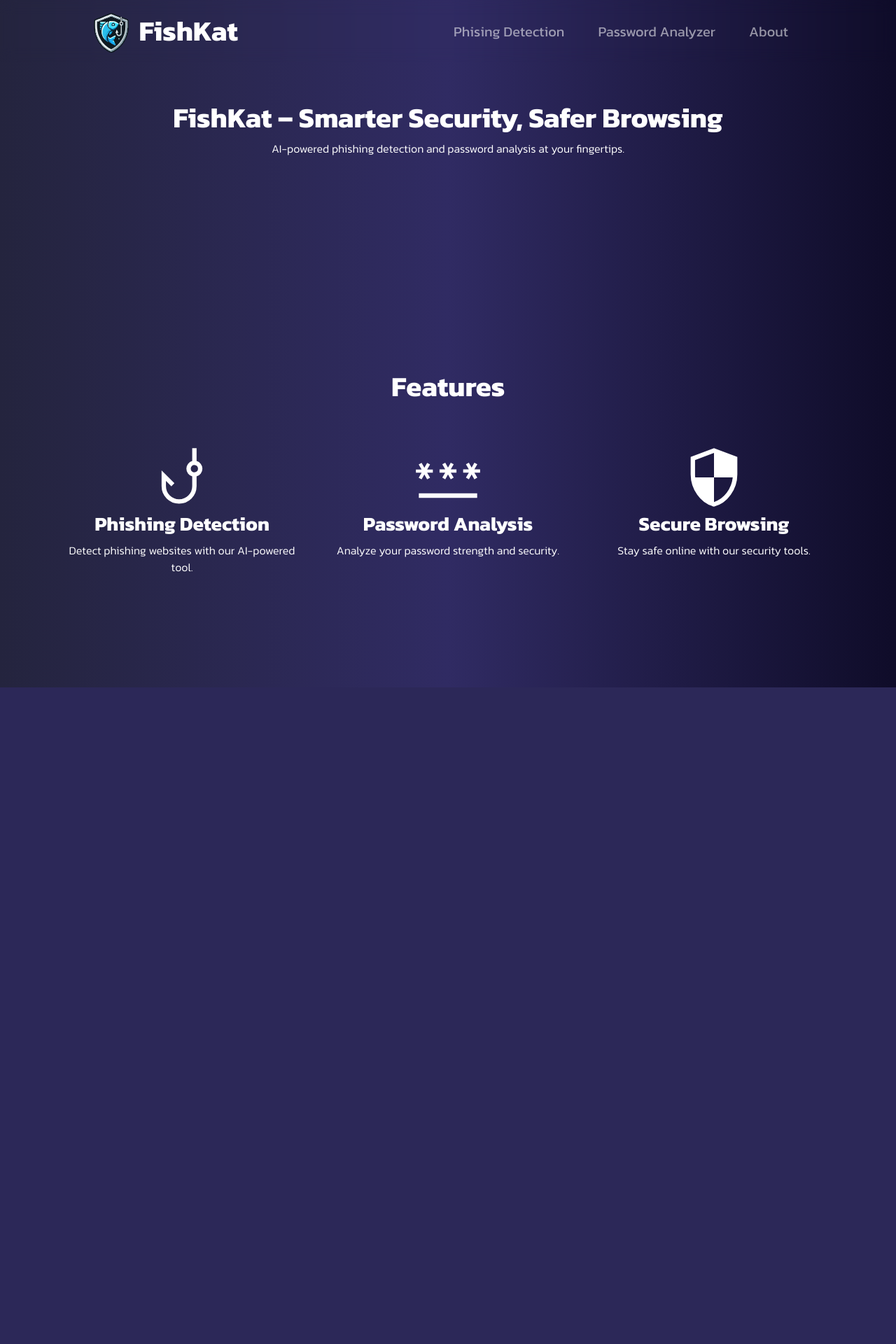
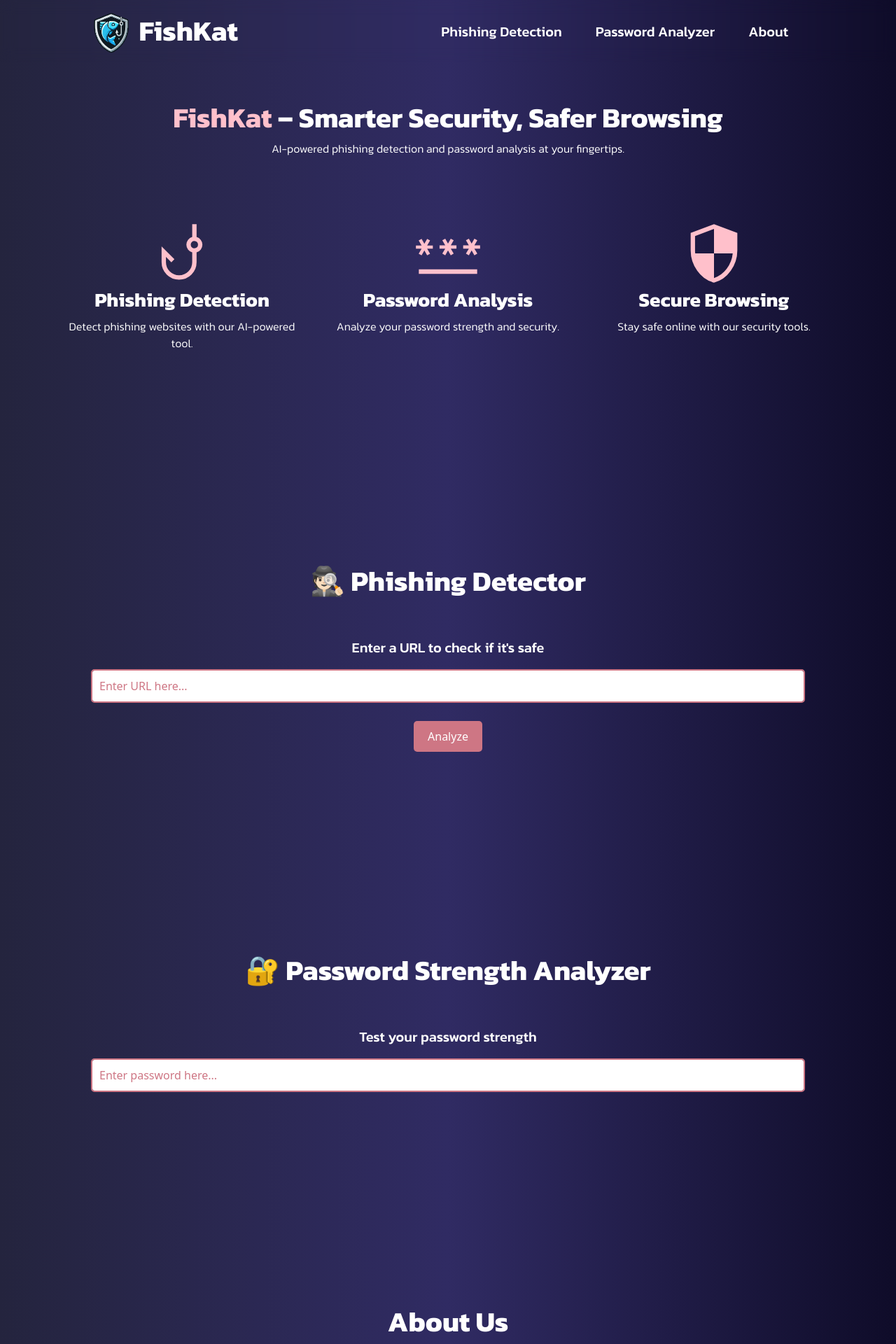
Before and after one commit to shamak24/FishKat, a Django app: page / in a window 1280 px wide. Shown: the top 1920 px of the page at 70% size. Before the commit the page ends 982 px from the top, so only its background shows below. Run offline with Django 5.2, Linux system fonts and the light colour scheme; some web fonts are replaced.

Commit message:
landing page✅

```diff
--- a/fishkat/templates/pages/home.html
+++ b/fishkat/templates/pages/home.html
@@ -5,6 +5,48 @@
 {% endblock %}
 {% block body %}
 <style>
+  .form-control{
+    width: 100%;
+    padding: 10px;
+    margin: 10px 0;
+    border-radius: 5px;
+    border: 2px solid rgb(206, 118, 132);
+  }
+  .form-control:focus{
+    border-color: rgb(186, 97, 112);
+    box-shadow: 0px 1px 1px rgba(0, 0, 0, 0.075) inset, 0px 0px 8px pink;
+  }
+  .form-control::placeholder{
+    color: rgb(206, 118, 132);
+  }
+
+  .form-control[type="password", type="text"]{
+    font-family: 'kanit-regular';
+  }
+  .btn{
+    background-color: rgb(206, 118, 132);
+    color: white;
+    border: none;
+    padding: 10px 20px;
+    border-radius: 5px;
+    cursor: pointer;
+  }
+  .btn:hover{
+    background-color: rgb(122, 66, 75);
+  }
+  #navigation:hover {
+    color: pink;
+    transform: scale(1.05);
+    transition: ease-in-out 0.3s;
+  }
+  /* #features:hover {
+    transform: scale(1.05);
+    transition: ease-in-out 0.3s;
+  } */
+  .navbar-brand:hover{
+    transform: scale(1.05);
+    transition: ease-in-out 0.3s;
+  }
   .navbar{
     background-color: transparent;
     backdrop-filter: blur(10px);
@@ -15,6 +57,16 @@
     background: -webkit-linear-gradient(to right, #24243e, #302b63, #0f0c29);  /* Chrome 10-25, Safari 5.1-6 */
     background: linear-gradient(to right, #24243e, #302b63, #0f0c29); /* W3C, IE 10+/ Edge, Firefox 16+, Chrome 26+, Opera 12+, Safari 7+ */
   }
+  @media screen and (max-width: 358px) {
+    .navbar-brand {
+      font-size: 1.2rem;
+
+    }
+    #logo {
+      height: 30px;
+    }
+
+  }
 </style>
 
 <!--NAVBAR-->
@@ -22,7 +74,7 @@
   <div class="container">
     <a class="navbar-brand px-5 fs-1" href="#">
       <!--LOGO-->
-      <img
+      <img id="logo"
         src="{% static 'Icons/Logo.svg' %}"
         alt="FishKat Logo"
         style="height: 58px"
@@ -43,15 +95,15 @@
     </button>
     <!--NAVIGATION LINKS-->
     <div class="collapse navbar-collapse" id="navbarSupportedContent">
-      <ul class="navbar-nav ms-auto mb-2 mb-lg-0 fs-5 px-5 kanit-regular">
+      <ul class="navbar-nav ms-auto mb-2 mb-lg-0 fs-5 px-5 kanit-medium">
         <li class="nav-item mx-3">
-          <a class="nav-link" aria-current="page" href="#">Phising Detection</a>
+          <a class="nav-link active" aria-current="page" href="#phishing" id="navigation">Phishing Detection</a>
         </li>
         <li class="nav-item mx-3">
-          <a class="nav-link" aria-current="page" href="#">Password Analyzer</a>
+          <a class="nav-link active" aria-current="page" href="#password" id="navigation">Password Analyzer</a>
         </li>
         <li class="nav-item mx-3">
-          <a class="nav-link" href="#">About</a>
+          <a class="nav-link active" href="#about" id="navigation">About</a>
         </li>
       </ul>
     </div>
@@ -62,31 +114,22 @@
 <section class="text-center text-white styledbg">
   <div class="container">
     <br><br><br><br><br><br>
-      <h1 class="kanit-bold">FishKat – Smarter Security, Safer Browsing</h1>
+      <h1 class="kanit-bold"><span style="color:pink">FishKat</span> – Smarter Security, Safer Browsing</h1>
       <p class="kanit-light">AI-powered phishing detection and password analysis at your fingertips.</p>
-    <br><br><br><br><br><br>
-  </div>
-</section>
-
-<!-- Features Section -->
-<section class="text-center text-white styledbg">
-  <div class="container">
-    <br><br><br><br><br><br>
-    <h1 class="kanit-bold">Features</h1>
-    <br><br>
+      <br><br><br>
     <div class="row">
-      <div class="col-md-4 ">
+      <div class="col-md-4 " id="features">
         <img src="{% static 'Icons/phish.svg' %}" alt="Phishing Detection" style="height: 100px">
         <h3 class="kanit-bold">
           Phishing Detection</h3>
         <p class="kanit-light">Detect phishing websites with our AI-powered tool.</p>
       </div>
-      <div class="col-md-4 ">
+      <div class="col-md-4" id="features">
         <img src="{% static 'Icons/password.svg' %}" alt="Password Analysis" style="height: 100px">
         <h3 class="kanit-bold">Password Analysis</h3>
         <p class="kanit-light">Analyze your password strength and security.</p>
       </div>
-      <div class="col-md-4 ">
+      <div class="col-md-4" id="features">
         <img src="{% static 'Icons/security.svg' %}" alt="Secure Browsing" style="height: 100px">
         <h3 class="kanit-bold">Secure Browsing</h3>
         <p class="kanit-light">Stay safe online with our security tools.</p>
@@ -94,5 +137,100 @@
     </div>
     <br><br><br><br><br><br>
   </div>
+</section>
+
+<!-- Phishing Detection Section -->
+<section class="text-center text-white styledbg" id="phishing">
+  <div class="container">
+    <br><br><br><br><br><br>
+    <h1 class="kanit-bold ">🕵🏻 Phishing Detector</h1>
+    <br><br>
+    <div class="container text-center px-5">
+    <p class="kanit-medium fs-5">Enter a URL to check if it's safe</p>
+    <input type="text" id="urlInput" class="form-control" placeholder="Enter URL here...">
+    <button class="btn mt-3" onclick="analyzeURL()">Analyze</button>
+    <div id="urlResult" class="result-card"></div>
+    </div>
+    <br><br><br><br><br><br>
+
+
+</section>
+
+<!-- Password Analyzer Section -->
+<section class="text-center text-white styledbg" id="password">
+  <div class="container">
+    <br><br><br><br><br><br>
+    <h1 class="kanit-bold">🔐 Password Strength Analyzer</h1>
+    <br><br>
+    <div class="container text-center px-5">
+      <p class="kanit-medium fs-5">Test your password strength</p>
+      <input type="password" id="passwordInput" class="form-control" placeholder="Enter password here..." oninput="checkPassword()">
+      <div class="strength-meter mt-3" id="strengthMeter"></div>
+      <div id="passwordResult" class="result-card"></div>
+    </div>
+    <br><br><br><br><br><br>
+  </div>
+</section>
+
+<!-- About Section -->
+<section class="text-center text-white styledbg" id="about">
+  <div class="container">
+    <br><br><br><br><br><br>
+    <h1 class="kanit-bold">About Us</h1>
+    <br><br>
+    <div class="container text-center px-5">
+      <p class="kanit-regular fs-4"><span style="color: pink;">FishKat</span> is an AI-powered website that detects and identifies phishing links. By
+        analyzing website URLs and key features, it helps users recognize and avoid
+        malicious sites. Fast, accurate, and easy to use. FishKat keeps your online
+        experience safe and secure. With cutting-edge machine learning technology,
+        we make cybersecurity simple, fast, and reliable because falling for fake links
+        isn't an option. With real-time phishing detection and a built-in password
+        strength analyzer, FishKat ensures your online security is never compromised.
+        Stay protected, stay smart FishKat's got your back!
+         </p>
+    </div>
+    <br><br><br><br><br><br>
+  </div>
+</section>
+
+<!-- Footer Section -->
+<footer class="text-center text-white styledbg">
+  <div class="container">
+    <br><br><br>
+    <h1 class="kanit-bold">
+      <img src="{% static 'Icons/Logo.svg' %}" alt="FishKat Logo" style="height: 40px">
+      FishKat</h1>
+    <p class="kanit-regular">Smarter Security, Safer Browsing</p>
+    <p class="kanit-light" style="color: pink;">@All rights reserved 2025 </p>
+    <br><br><br>
+  </div>
+</footer>
+
+{%block scripts%}
+<script>
+function analyzeURL() {
+  const url = document.getElementById('urlInput').value;
+  const resultDiv = document.getElementById('urlResult');
+  resultDiv.innerHTML = url.includes('phish') ? '<div class="alert alert-danger">🚨 Phishing Detected!</div>' : '<div class="alert alert-success">✅ Safe URL</div>';
+}
+
+function checkPassword() {
+            const password = document.getElementById('passwordInput').value;
+            const strengthMeter = document.getElementById('strengthMeter');
+            const resultDiv = document.getElementById('passwordResult');
+
+            let strength = 0;
+            if (password.length > 8) strength += 1;
+            if (/[A-Z]/.test(password)) strength += 1;
+            if (/[0-9]/.test(password)) strength += 1;
+            if (/[^a-zA-Z0-9]/.test(password)) strength += 1;
+
+            const colors = ['text-danger', 'text-warning', 'text-info', 'text-success'];
+            strengthMeter.className = 'strength-meter ' + colors[strength];
+
+            resultDiv.innerHTML = ['Weak', 'Moderate', 'Strong', 'Very Strong'][strength];
+  }
+</script>
+{%endblock%}
 
 {% endblock %}
```
Also changed, not shown: fishkat/static/Icons/password.svg, fishkat/static/Icons/phish.svg, fishkat/static/Icons/security.svg.
